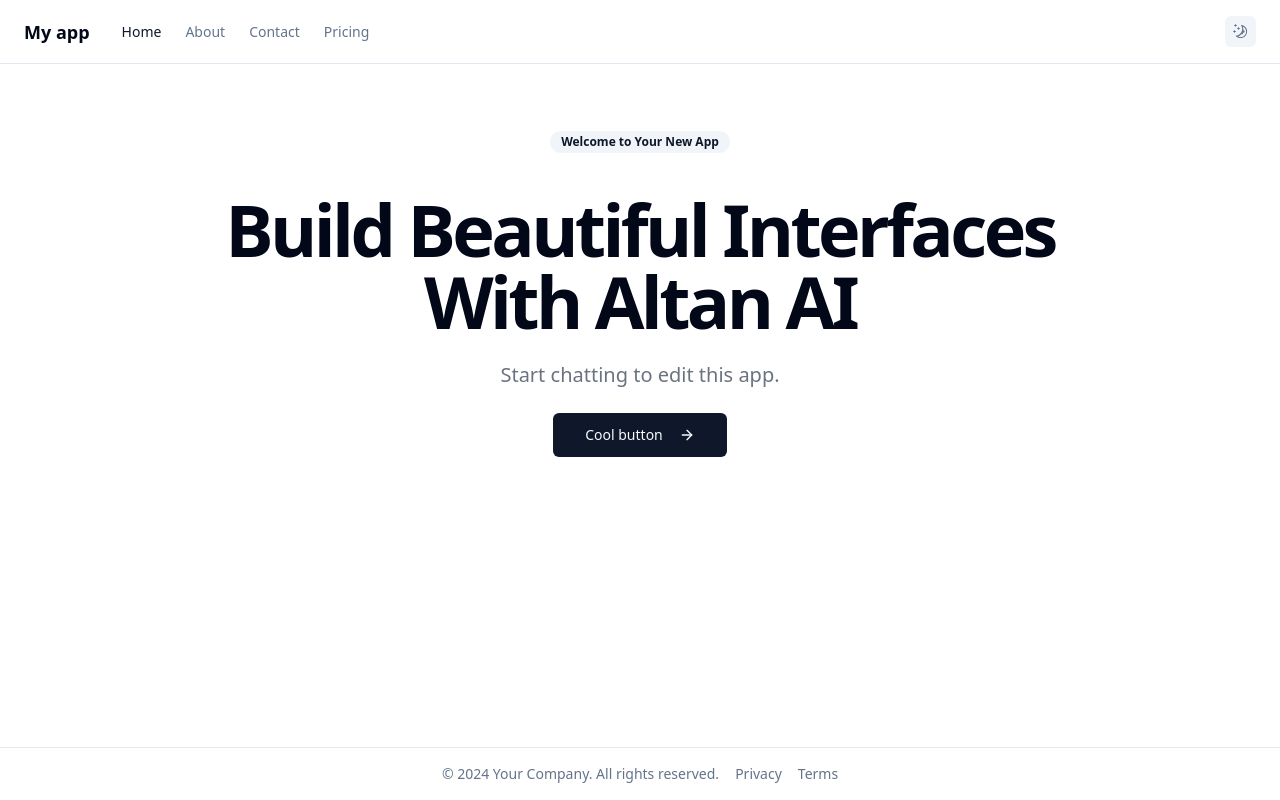
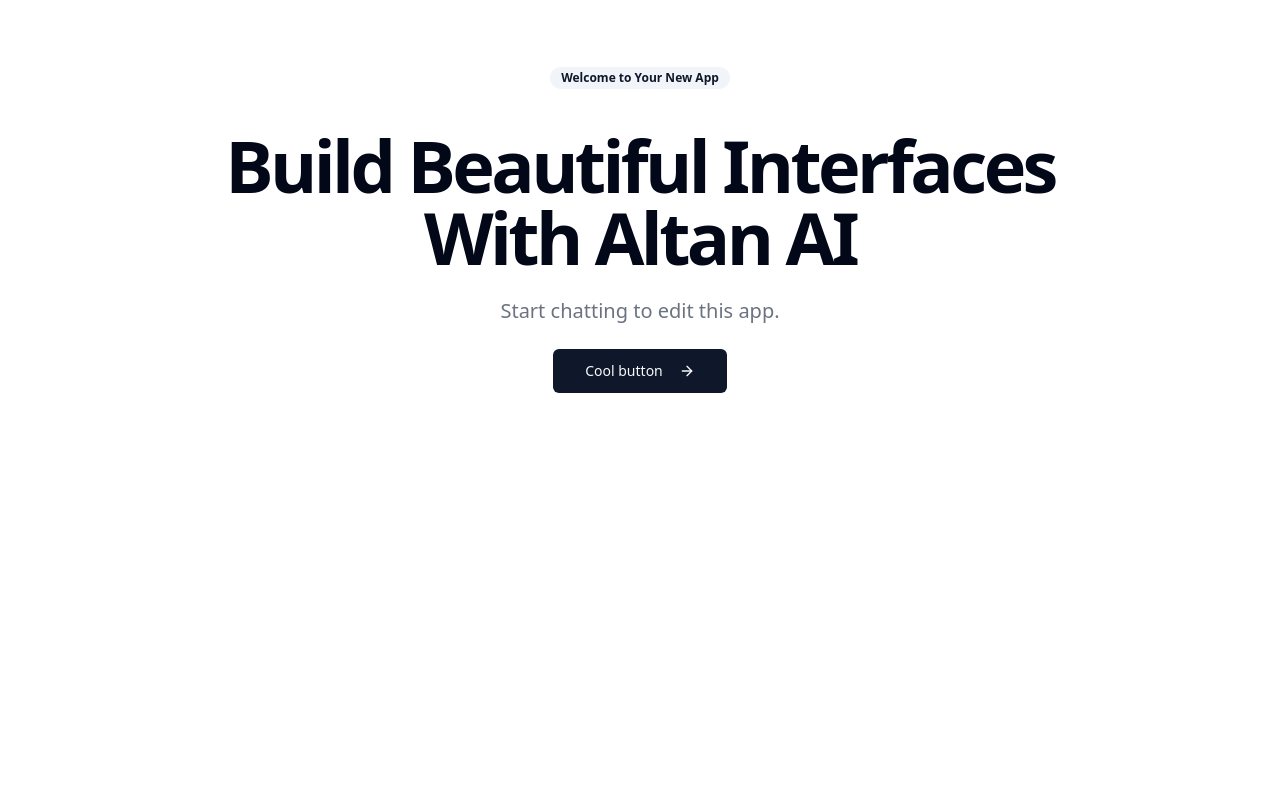
Before and after one commit to altanlabs/vite-react, a React (Vite) app: page / in a window 1280 px wide. Built offline with nearby package versions, Linux system fonts and the light colour scheme; what @radix-ui/themes would draw is missing.

Commit message:
simplified app

```diff
--- a/src/App.tsx
+++ b/src/App.tsx
@@ -14,7 +14,6 @@
 
 
 // CHANGE THIS NAME
-const appName = "My app";
 
 const App = () => {
   const { theme } = useTheme();
@@ -27,31 +26,13 @@
             <SidebarProvider>
               <BrowserRouter>
                 <Routes>
-
                   <Route
                     path="/"
-                    element={
-                      <Layout
-                        showSidebar={false}
-                        header={{
-                          title: appName,
-                          navigation: [
-                            { label: "Home", href: "/" },
-                            { label: "About", href: "/about" },
-                            { label: "Contact", href: "/contact" },
-                            { label: "Pricing", href: "/pricing" },
-                          ],
-                          showNotifications: false,
-                          showUserMenu: false,
-                          showThemeToggle: true,
-                        }}
-                      />
-                    }
+                    element={<Layout showSidebar={false} showHeader={false} showFooter={false} />}
                   >
                     <Route index element={<Index />} />
                     <Route path="*" element={<NotFound />} />
                   </Route>
-
                 </Routes>
               </BrowserRouter>
             </SidebarProvider>
--- a/src/layout.tsx
+++ b/src/layout.tsx
@@ -59,6 +59,8 @@
 
 interface LayoutProps {
   showSidebar?: boolean;
+  showHeader?: boolean;
+  showFooter?: boolean;
   sidebarConfig?: SidebarProps;
   header?: HeaderProps | false;
   footer?: FooterProps | false;
@@ -93,6 +95,8 @@
 
 export function Layout({
   showSidebar = true,
+  showHeader = true,
+  showFooter = true,
   sidebarConfig,
   header = DefaultHeader,
   footer = DefaultFooter,
@@ -135,7 +139,7 @@
       {/* Main Content */}
       <div className="flex flex-1 flex-col">
         {/* Configurable Header */}
-        {header && (
+        {header && showHeader && (
           <header className="flex h-16 items-center justify-between border-b border-border px-6 bg-background">
             <div className="flex items-center gap-8">
               {header.title && (
@@ -231,7 +235,7 @@
         </main>
 
         {/* Footer */}
-        {footer && (
+        {footer && showFooter && (
           <footer className="border-t border-border px-6 py-4 bg-background">
             <div className="flex items-center justify-center gap-4">
               <span className="text-sm text-muted-foreground">
```
